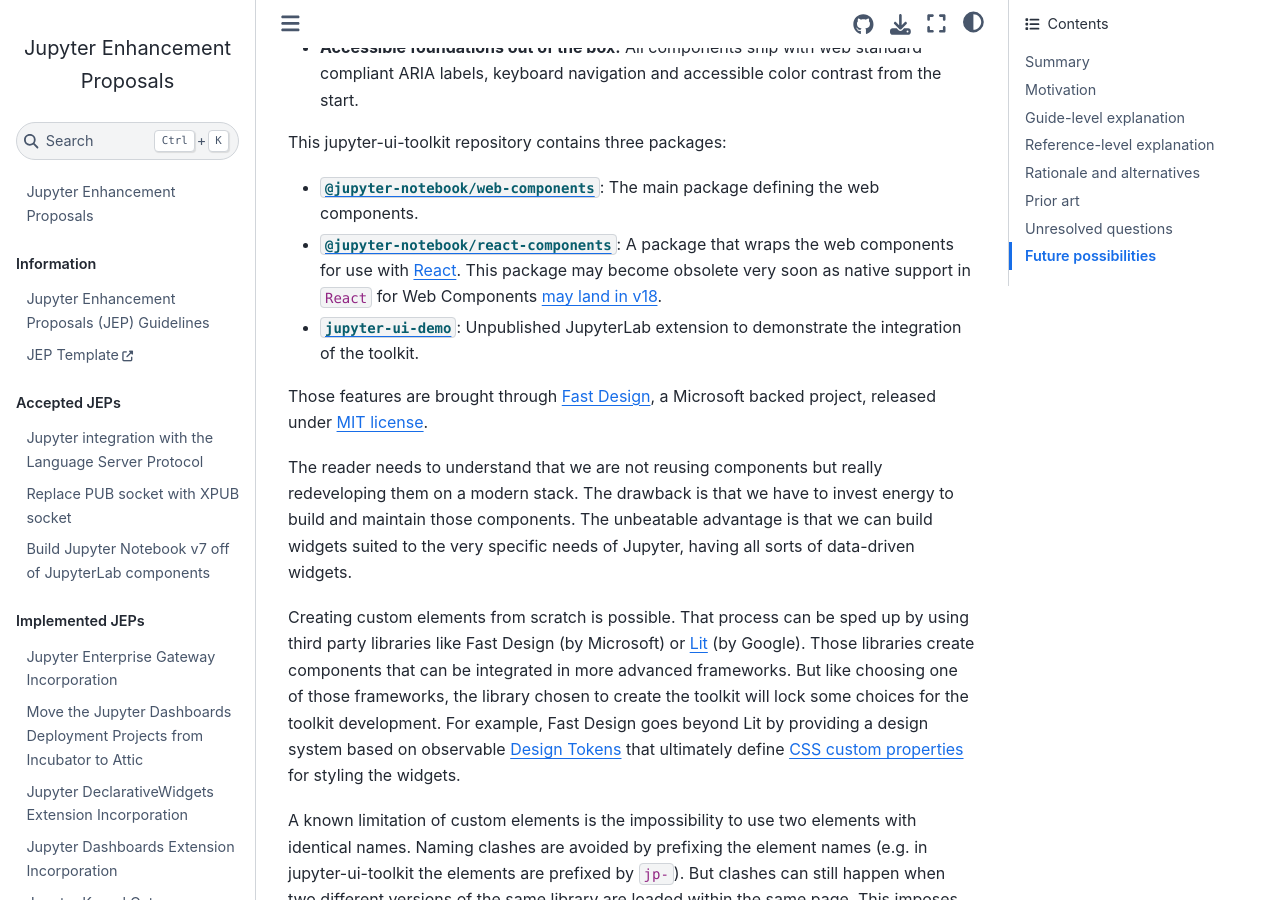
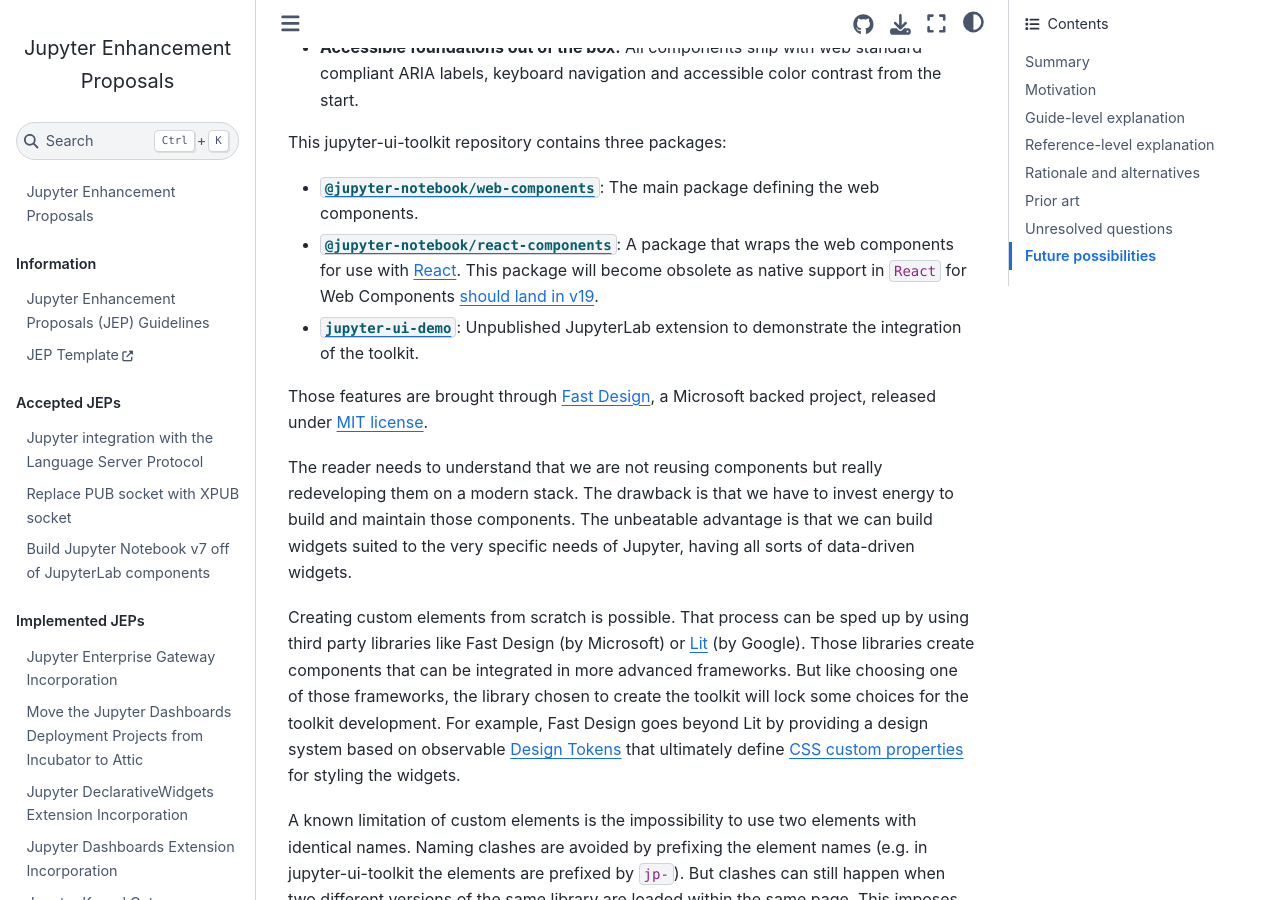
Before and after one commit to jupyter/enhancement-proposals, a Jupyter Book: the page built from 89-jupyter-ui-components/jupyter-ui-components.md, in a window 1280 px wide and 900 px high, scrolled down 3541 px. Built offline with Jupyter Book 1.0.4 settings and Sphinx 7.4.7 and the Sphinx Book theme 1.1.4, drawn with Linux system fonts in a browser that asks for light colours.

Commit message:
React V18 will not support web components.
Co-authored-by: Frédéric Collonval <fcollonval@users.noreply.github.com>

```diff
--- a/89-jupyter-ui-components/jupyter-ui-components.md
+++ b/89-jupyter-ui-components/jupyter-ui-components.md
@@ -88,7 +88,7 @@
 - [`@jupyter-notebook/web-components`](https://github.com/jupyterlab-contrib/jupyter-ui-toolkit/tree/main/packages/components/):
   The main package defining the web components.
 - [`@jupyter-notebook/react-components`](https://github.com/jupyterlab-contrib/jupyter-ui-toolkit/tree/main/packages/react-components):
-  A package that wraps the web components for use with [React](https://reactjs.org). This package may become obsolete very soon as native support in `React` for Web Components [may land in v18](https://github.com/facebook/react/issues/11347#issuecomment-988970952).
+  A package that wraps the web components for use with [React](https://reactjs.org). This package will become obsolete as native support in `React` for Web Components [should land in v19](https://github.com/facebook/react/issues/11347#issuecomment-1063490040).
 - [`jupyter-ui-demo`](https://github.com/jupyterlab-contrib/jupyter-ui-toolkit/tree/main/packages/lab-example):
   Unpublished JupyterLab extension to demonstrate the integration of the toolkit.
 
```
